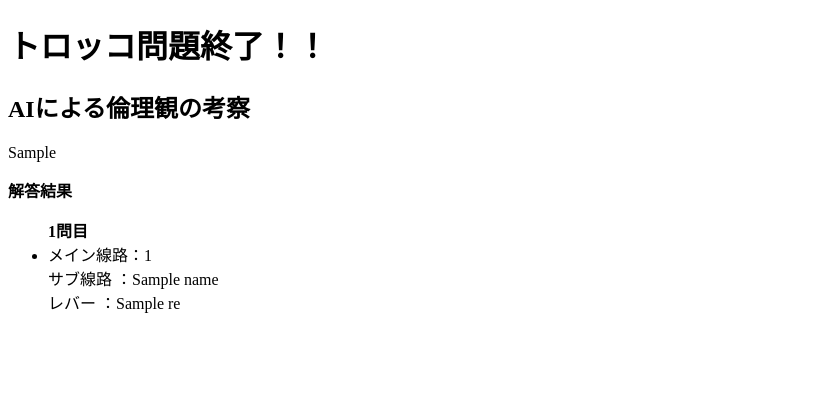
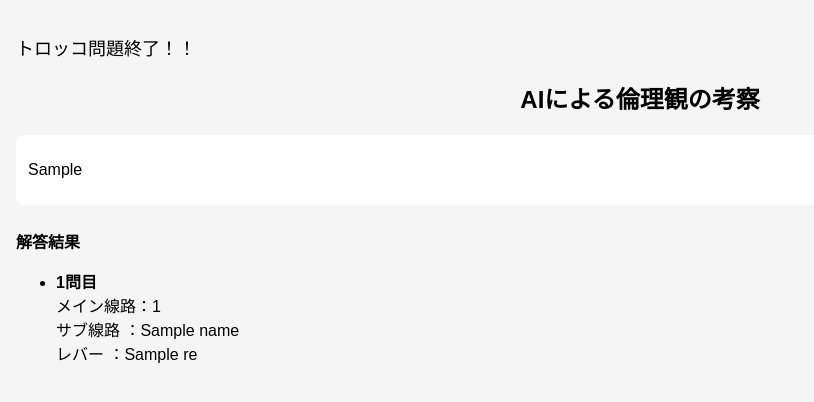
Before and after one commit to tanidashoya/trocco_game, a Flask app: template templates/finished.html in a window 1280 px wide. Shown: the top 402 px of the page, without its empty margins (0-814 px from the left). Run offline with Flask 3, Linux system fonts and the light colour scheme; the template is opened without the code that fills it: most values are stand-ins (such as "Sample title", 1, 10 or a date in 2020).

Commit message:
finished.html関連修正

```diff
--- a/static/finished.css
+++ b/static/finished.css
@@ -0,0 +1,29 @@
+body{
+    font-family:sans-serif;
+    padding: 8px;
+    background-color:#f5f5f5 ;
+}
+
+.finish{
+    font-size: 18px;
+    margin-bottom: 20px;
+}
+
+h1{
+    width: 100%;
+    text-align: center;
+    font-size: 24px;
+    margin-bottom: 20px;
+}
+
+.answer-box{
+    padding: 6px 12px;
+    background-color: #fff;
+    border-radius: 8px;
+    margin-bottom: 24px;
+}
+
+
+.answer{
+    line-height: 1.6;
+}
--- a/templates/finished.html
+++ b/templates/finished.html
@@ -4,18 +4,22 @@
     <meta charset="UTF-8">
     <meta name="viewport" content="width=device-width,initial-scale=1">
     <title>AIによる倫理観の考察</title>
-    <link rel="stylesheet" href="{{url_for('static',filename='finished.css')}}">
+    <link rel="stylesheet" href="{{ url_for('static', filename='finished.css') }}">
+
+
 </head>
 <body>
-    <h1>トロッコ問題終了！！</h1>
-    <h2>AIによる倫理観の考察</h2>
-    <p>{{ai_res}}</p>
-
+    <p class="finish">トロッコ問題終了！！</p>
+    <h1>AIによる倫理観の考察</h1>
+    <div class="answer-box">
+      <p class="answer">{{ai_res}}</p>
+    </div>
     <p><strong>解答結果</strong></p>
     <ul>
         {% for res in result %}     {#python構文をHTMLで記述するときには制御分は{% %}で囲って出力は{{}}で囲う#}
-          <strong>{{loop.index}}問目</strong>   <!--インデックスを取得して繰り返す（1回目からスタートする）-->
+          <!--インデックスを取得して繰り返す（1回目からスタートする）-->
           <li>
+            <strong>{{loop.index}}問目</strong><br>
             メイン線路：{{res[0] | join(", ")}}<br>   <!--リストを, でつないで1つの文字列にする（pythonで言うところの",".join(res[0])）-->
              サブ線路 ：{{res[1] | join(", ")}}<br>
               レバー  ：{{res[2]}}
--- a/templates/index.html
+++ b/templates/index.html
@@ -11,7 +11,7 @@
 
   <!--問題文-->
   <p class="question">
-    あなたは線路を切り替えるレバーの前に立っています。<br>
+    あなたは線路を切り替えるレバーの前にいます。<br>
     そのとき！！トロッコが暴走して5人いるメイン線路に突っ込みそうです！！<br>
     目の前のレバーで線路を切り替えれば1人いるサブ線路にトロッコが突っ込みます。<br>
     あなたはレバーを引きますか？
```
Also changed, not shown: static/style.css (+8 -7 lines).
